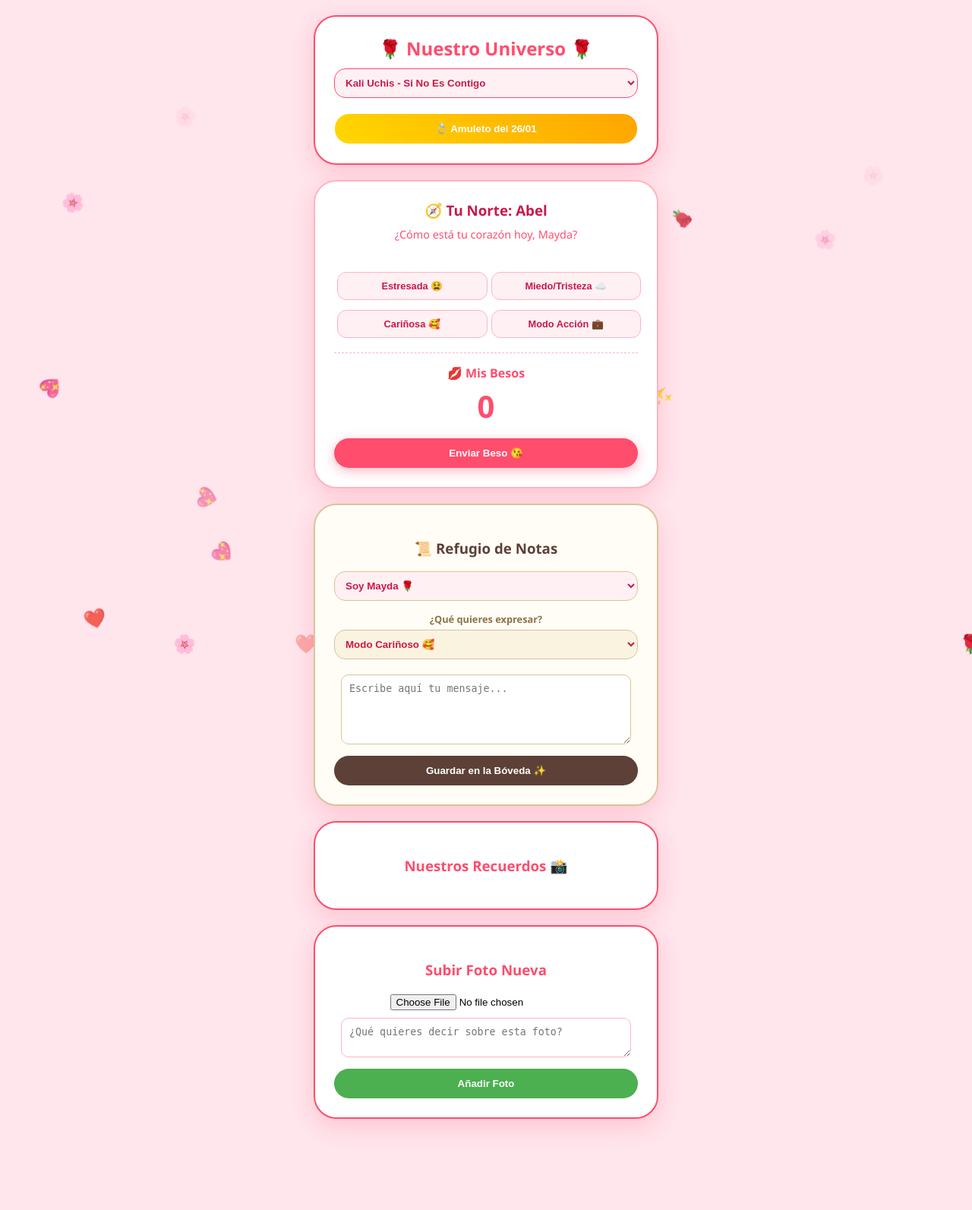
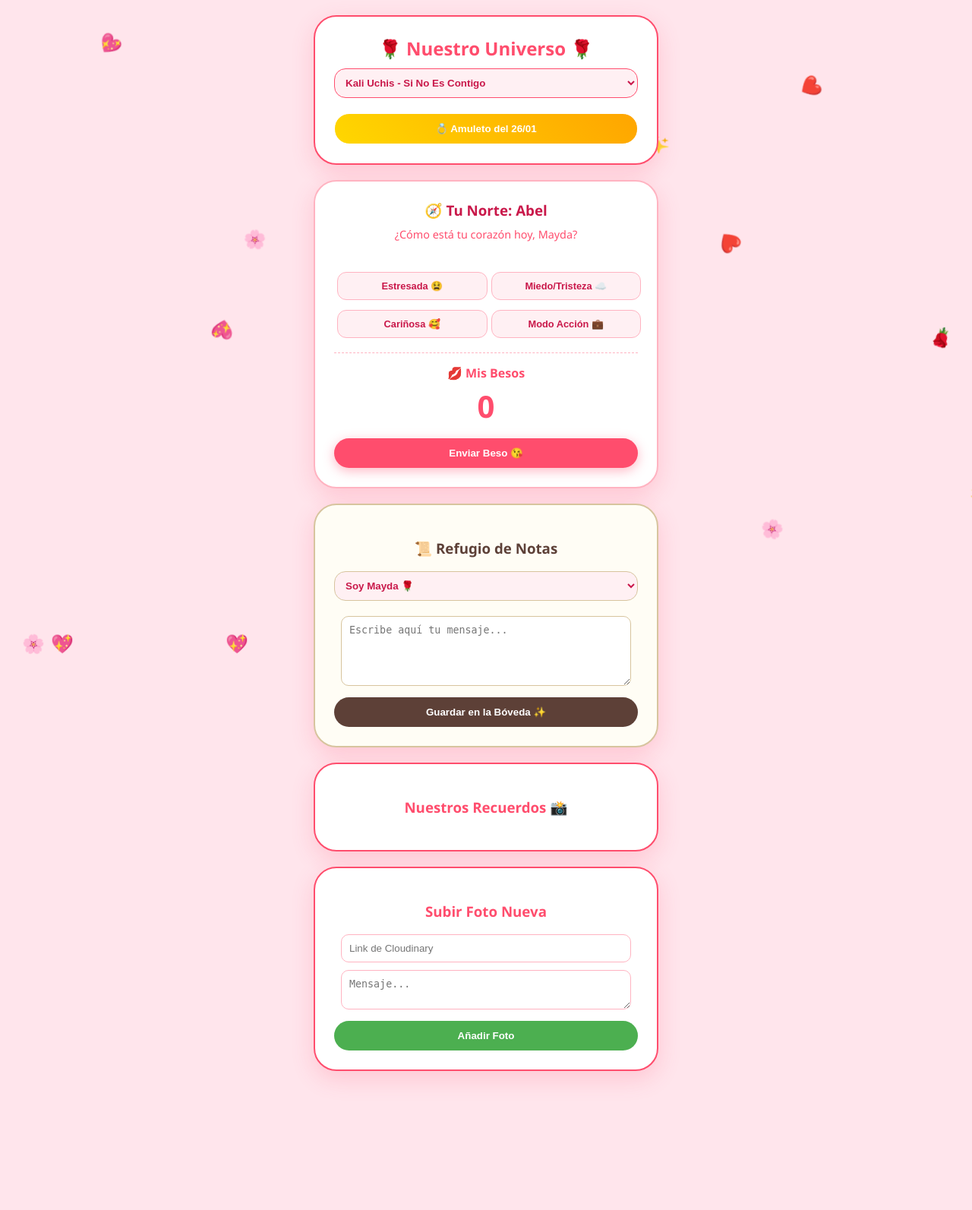
Before and after one commit to guido2960/fantastic-funicular, a Flask app: template templates/index.html in a window 1280 px wide. Shown: the whole page at 76% size. After the commit the page ends 1424 px from the top, so only its background shows below. Run offline with Flask 3, Linux system fonts and the light colour scheme; the template is opened without the code that fills it, so the values that code supplies are empty; some libraries are stand-ins or nearby versions.

Commit message:
Update index.html
Signed-off-by: A B E  L   23 <guidoprogramador23@gmail.com>

```diff
--- a/templates/index.html
+++ b/templates/index.html
@@ -3,7 +3,8 @@
 <head>
     <meta charset="UTF-8">
     <meta name="viewport" content="width=device-width, initial-scale=1.0">
-    <title>Nuestra Bóveda: Mayda & Abel 🧭</title>
+
+    <title>Amorcito 💍</title>
 
     <link rel="manifest" href="{{ url_for('static', filename='manifest.json') }}">
 
@@ -79,8 +80,8 @@
         <select class="selector-musica" onchange="cambiarMelodia(this.value)">
             <option value="https://res.cloudinary.com/dvm2v0zvr/video/upload/v1771137815/Kali_Uchis_Cris_MJ_-_Si_No_Es_Contigo_REMIX_-_No_Jhayco_sin_Jhayco_e1vfkb.mp3">Kali Uchis - Si No Es Contigo</option>
             <option value="https://res.cloudinary.com/dvm2v0zvr/video/upload/v1771137817/A_700_Km_Con_Elena_skt67k.mp3">Porta - A 700 Km 🎧</option>
-            <option value="https://res.cloudinary.com/dvm2v0zvr/video/upload/v1771137816/Cristian_Castro_-_Nunca_Voy_a_Olvidarte_-_Primera_Fila__Día_1_En_Directo_ogvw25.mp3">Cristian Castro - Nunca Voy a Olvidarte</option>
-            <option value="https://res.cloudinary.com/dvm2v0zvr/video/upload/v1771137816/Jeanette_-_Corazón_De_Poeta_Actuación_TVE_wdgalg.mp3">Jeanette - Corazón De Poeta</option>
+            <option value="https://res.cloudinary.com/dvm2v0zvr/video/upload/v1771137816/Cristian_Castro_-_Nunca_Voy_a_Olvidarte_ogvw25.mp3">Cristian Castro - Nunca Voy a Olvidarte</option>
+            <option value="https://res.cloudinary.com/dvm2v0zvr/video/upload/v1771137816/Jeanette_-_Corazón_De_Poeta_wdgalg.mp3">Jeanette - Corazón De Poeta</option>
         </select>
         <button onclick="hechizoAmuleto()" style="background: linear-gradient(45deg, #ffd700, #ffa500); border: 1px solid white;">💍 Amuleto del 26/01</button>
     </div>
@@ -109,15 +110,6 @@
                 <option value="Mayda">Soy Mayda 🌹</option>
                 <option value="Abel">Soy Abel 🧭</option>
             </select>
-
-            <p style="color: #8d734a; font-size: 0.8rem; font-weight: bold; margin: 5px 0;">¿Qué quieres expresar?</p>
-            <select name="modo_nota" class="selector-musica" style="border-color: #d7c49e; background: #faf3e0;">
-                <option value="Cariñoso">Modo Cariñoso 🥰</option>
-                <option value="Tristeza/Desahogo">Modo Tristeza/Desahogo ☁️</option>
-                <option value="Plan">Modo Plan/Idea 🎬</option>
-                <option value="Inspiración">Modo Inspiración ✨</option>
-            </select>
-
             <textarea name="contenido_nota" placeholder="Escribe aquí tu mensaje..." required style="width: 90%; height: 70px; padding: 10px; border-radius: 10px; border: 1px solid #d7c49e; margin-top: 10px;"></textarea>
             <button type="submit" style="background: #5d4037;">Guardar en la Bóveda ✨</button>
         </form>
@@ -130,15 +122,13 @@
             <div style="margin-bottom: 25px; padding-bottom: 15px; border-bottom: 1px solid #ffe5ec;">
                 <div class="foto-marco"><img src="{{ foto[0] }}"></div>
                 <p style="color: #c9184a; font-weight: bold;">{{ foto[1] }}</p>
-
-                <div style="display: flex; gap: 5px; justify-content: center; flex-wrap: wrap;">
+                <div style="display: flex; gap: 5px; justify-content: center;">
                     <form action="/editar/{{ foto[2] }}" method="POST" style="display: flex; gap: 3px;">
                         <input type="text" name="nuevo_mensaje" placeholder="Editar..." required style="width: 80px; padding: 5px; border-radius: 10px; border: 1px solid #ffb3c1; font-size: 0.7rem;">
                         <button type="submit" style="background: #4caf50; width: auto; margin: 0; padding: 5px 12px;">✏️</button>
                     </form>
-
-                    <form action="/eliminar/{{ foto[2] }}" method="POST" onsubmit="return confirm('¿Borrar este recuerdo, amor?');">
-                        <button type="submit" style="background: #ff4d6d; width: auto; margin: 0; padding: 5px 12px; font-size: 0.7rem;">🗑️ Borrar</button>
+                    <form action="/eliminar/{{ foto[2] }}" method="POST" onsubmit="return confirm('¿Borrar recuerdo?');">
+                        <button type="submit" style="background: #ff4d6d; width: auto; margin: 0; padding: 5px 12px;">🗑️</button>
                     </form>
                 </div>
             </div>
@@ -148,15 +138,14 @@
 
     <div class="tarjeta">
         <h3 style="color: #ff4d6d;">Subir Foto Nueva</h3>
-        <form action="/subir" method="POST" enctype="multipart/form-data">
-            <input type="file" name="foto_usuario" accept="image/*" required>
-            <textarea name="mensaje_usuario" placeholder="¿Qué quieres decir sobre esta foto?" required style="width: 90%; margin-top: 10px; border-radius: 10px; border: 1px solid #ffb3c1; padding: 10px;"></textarea>
+        <form action="/subir" method="POST">
+            <input type="text" name="foto_usuario" placeholder="Link de Cloudinary" required style="width: 90%; padding: 10px; border-radius: 10px; border: 1px solid #ffb3c1;">
+            <textarea name="mensaje_usuario" placeholder="Mensaje..." required style="width: 90%; margin-top: 10px; border-radius: 10px; border: 1px solid #ffb3c1; padding: 10px;"></textarea>
             <button type="submit" style="background: #4caf50;">Añadir Foto</button>
         </form>
     </div>
 
     <script>
-        // LLUVIA DE ROSAS Y CORAZONES
         const iconos = ['🌹', '❤️', '💖', '✨', '🌸', '🌸'];
         function crearLluvia() {
             const e = document.createElement('div');
@@ -164,33 +153,26 @@
             e.innerText = iconos[Math.floor(Math.random() * iconos.length)];
             e.style.left = Math.random() * 100 + "vw";
             e.style.animationDuration = (Math.random() * 3 + 2) + "s";
-            e.style.opacity = Math.random();
             document.body.appendChild(e);
             setTimeout(() => e.remove(), 5000);
         }
         setInterval(crearLluvia, 300);
 
-        // MÚSICA AUTOMÁTICA
         const audio = document.getElementById('musicaFondo');
         let iniciada = false;
         function reproducirMusica() {
-            if(!iniciada) {
-                audio.play().catch(() => console.log("Esperando interacción..."));
-                iniciada = true;
-            }
+            if(!iniciada) { audio.play().catch(() => {}); iniciada = true; }
         }
 
-        // FUNCIONES DEL NORTE 🧭
         function apoyo(estado) {
             const texto = document.getElementById('mensajeNorte');
-            if(estado === 'estresada') texto.innerHTML = "<b>Tómate un respiro, amor.</b> Abel está aquí para cuidarte. Todo estará bien. ☁️";
-            if(estado === 'triste') texto.innerHTML = "<b>No temas a tus miedos.</b> Recuerda que soy tu refugio desde aquel 5 de enero. 🛡️";
+            if(estado === 'estresada') texto.innerHTML = "<b>Tómate un respiro, amor.</b> Abel está aquí para cuidarte. ☁️";
+            if(estado === 'triste') texto.innerHTML = "<b>No temas a tus miedos.</b> Soy tu refugio desde el 5 de enero. 🛡️";
             if(estado === 'cariñosa') texto.innerHTML = "<b>¡Qué linda te pones!</b> Recuerda: <i>'A menos que te cases conmigo...'</i> 💍";
-            if(estado === 'accion') texto.innerHTML = "<b>¡A darle con todo!</b> Admiro tu fuerza. Te espero aquí con un beso. 🧭";
+            if(estado === 'accion') texto.innerHTML = "<b>¡A darle con todo!</b> Te espero aquí con un beso. 🧭";
             reproducirMusica();
         }
 
-        // BESOS
         function darBeso() {
             const cont = document.getElementById('contadorBesos');
             cont.innerText = parseInt(cont.innerText) + 1;
@@ -204,9 +186,8 @@
             }
         }
 
-        // AMULETO
         function hechizoAmuleto() {
-            audio.play();
+            reproducirMusica();
             for (let i = 0; i < 40; i++) {
                 const c = document.createElement('div');
                 c.className = 'chispa'; c.innerText = '✨';
@@ -222,8 +203,7 @@
 
         function cambiarMelodia(url) {
             document.getElementById('audioSource').src = url;
-            audio.load(); audio.play();
-            iniciada = true;
+            audio.load(); audio.play(); iniciada = true;
         }
     </script>
 </body>
```
